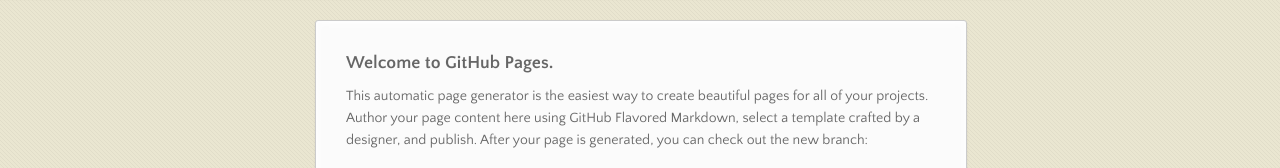
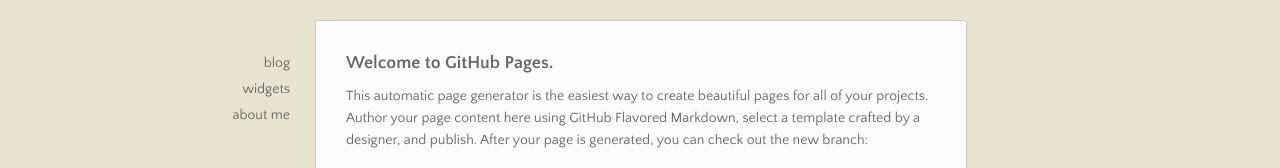
Before and after one commit to yisiqi/yisiqi.github.com, a plain HTML site: page index.html in a window 1280 px wide. Shown: the part 170-338 px from the top of the page. Drawn offline with nearby package versions, Linux system fonts and the light colour scheme.

Commit message:
Add menus

```diff
--- a/index.html
+++ b/index.html
@@ -29,7 +29,11 @@
 
     <div class="wrapper">
       <nav>
-        <ul></ul>
+        <ul>
+          <li><a class="tag-h1 active" href="#">blog</a></li>
+          <li><a class="tag-h2" href="#">widgets</a></li>
+          <li><a class="tag-h2" href="#">about me</a></li>
+        </ul>
       </nav>
       <section>
         <h3>Welcome to GitHub Pages.</h3>
```
Also changed, not shown: 1 other file.
